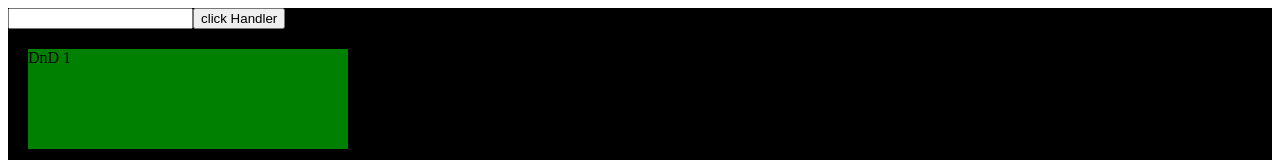
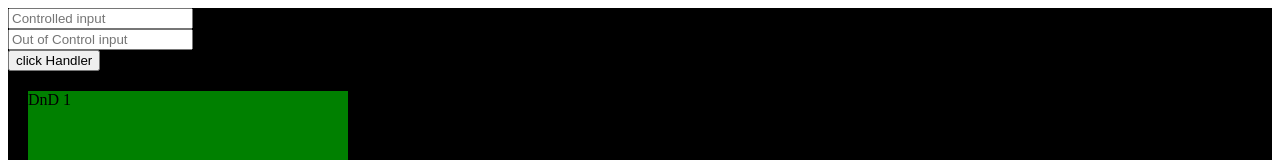
Before and after one commit to Lit-o/ts_practice, a React (Create React App) app: page / in a window 1280 px wide. Shown: the top 160 px of the page. Built offline with nearby package versions, Linux system fonts and the light colour scheme; no server answers.

Commit message:
added useRef logic to  EventsExample.tsx

```diff
--- a/src/components/EventsExample.tsx
+++ b/src/components/EventsExample.tsx
@@ -1,13 +1,19 @@
-import React, { FC, useState } from 'react';
+import React, { FC, useRef, useState } from 'react';
 
 const EventsExample: FC = () => {
     const [value, setValue] = useState<string>("")
     const [isDrag, setIsDrag] = useState<boolean>(false)
+    const inputRef = useRef<HTMLInputElement>(null)
+
+
     const changeHandler = (e: React.ChangeEvent<HTMLInputElement>) => {
         setValue(e.target.value)
     }
     const clickHandler = (e: React.MouseEvent<HTMLButtonElement>) => {
-        alert(value)
+        //@ts-ignore:next-line
+        alert(inputRef.current.value)
+
+        // alert(inputRef.current?.value) with "?" doesn't work
     }
     const dragHandler = (e: React.DragEvent<HTMLDivElement>) => {
         // e.dataTransfer
@@ -30,7 +36,10 @@ const EventsExample: FC = () => {
 
     return (
         <div>
-            <input type="text" value={value} onChange={changeHandler} />
+            <input type="text" value={value} onChange={changeHandler} placeholder="Controlled input"/>
+            <br/>
+            <input type="text" ref={inputRef} placeholder="Out of Control input"/>
+            <br/>
             <button onClick={clickHandler}>click Handler</button>
             <div onDrag={dragHandler} draggable style={{ width: 320, height: 100, background: "green", margin: 20 }}>DnD 1</div>
             <div
```
